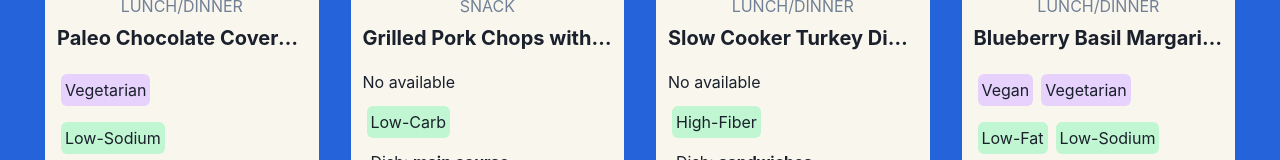
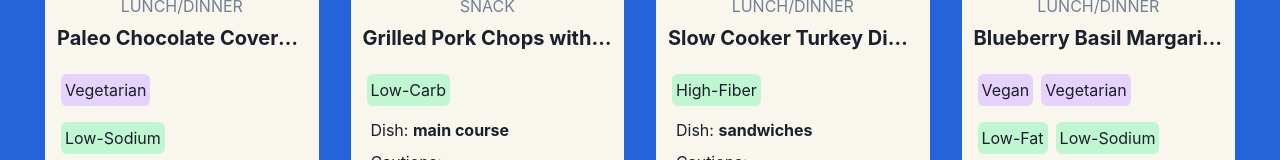
Before and after one commit to damoonForoutanian/winc-recipe-search-project, a React (Vite) app: page / in a window 1280 px wide. Shown: the part 337-497 px from the top of the page. Built offline with nearby package versions, Linux system fonts and the light colour scheme.

Commit message:
Tweaked Labels

```diff
--- a/src/components/logic/Labels.jsx
+++ b/src/components/logic/Labels.jsx
@@ -1,3 +1,37 @@
+// import { Box, Text } from '@chakra-ui/react';
+
+// export const Labels = ({ labelType, labels, color, filter }) => {
+//   if (!labels) return null;
+
+//   const filteredLabels = filter
+//     ? Object.keys(labels)
+//         .filter((key) => filter.includes(key))
+//         .map((key) => labels[key])
+//     : labels;
+
+//   return (
+//     <Box mt={2}>
+//       {labelType && <Text fontWeight='bold'>{labelType}:</Text>}
+//       {filteredLabels.length > 0 ? (
+//         filteredLabels.map((label, index) => (
+//           <Text
+//             key={index}
+//             display='inline-block'
+//             bg={color}
+//             p={1}
+//             borderRadius='md'
+//             m={1}
+//           >
+//             {label.label || label}
+//           </Text>
+//         ))
+//       ) : (
+//         <Text>No {labelType.toLowerCase()} available</Text>
+//       )}
+//     </Box>
+//   );
+// };
+
 import { Box, Text } from '@chakra-ui/react';
 
 export const Labels = ({ labelType, labels, color, filter }) => {
@@ -11,8 +45,10 @@ export const Labels = ({ labelType, labels, color, filter }) => {
 
   return (
     <Box mt={2}>
-      {labelType && <Text fontWeight='bold'>{labelType}:</Text>}
-      {filteredLabels.length > 0 ? (
+      {labelType && filteredLabels.length > 0 && (
+        <Text fontWeight='bold'>{labelType}:</Text>
+      )}
+      {filteredLabels.length > 0 &&
         filteredLabels.map((label, index) => (
           <Text
             key={index}
@@ -24,10 +60,7 @@ export const Labels = ({ labelType, labels, color, filter }) => {
           >
             {label.label || label}
           </Text>
-        ))
-      ) : (
-        <Text>No {labelType.toLowerCase()} available</Text>
-      )}
+        ))}
     </Box>
   );
 };
```
